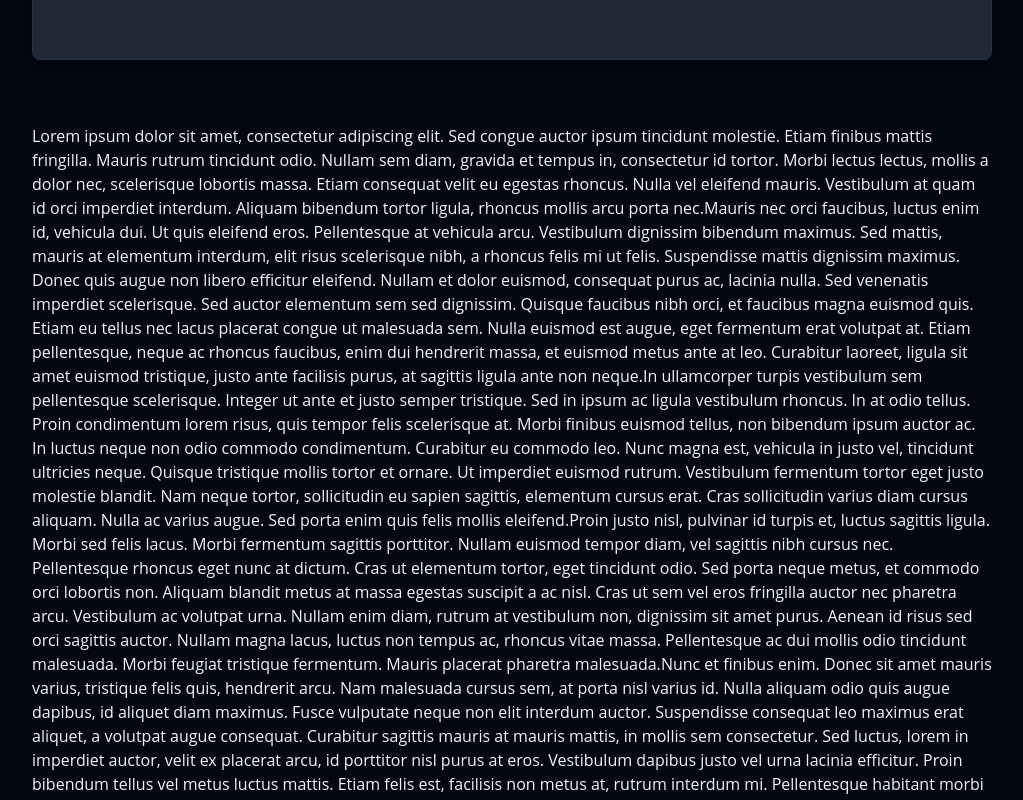
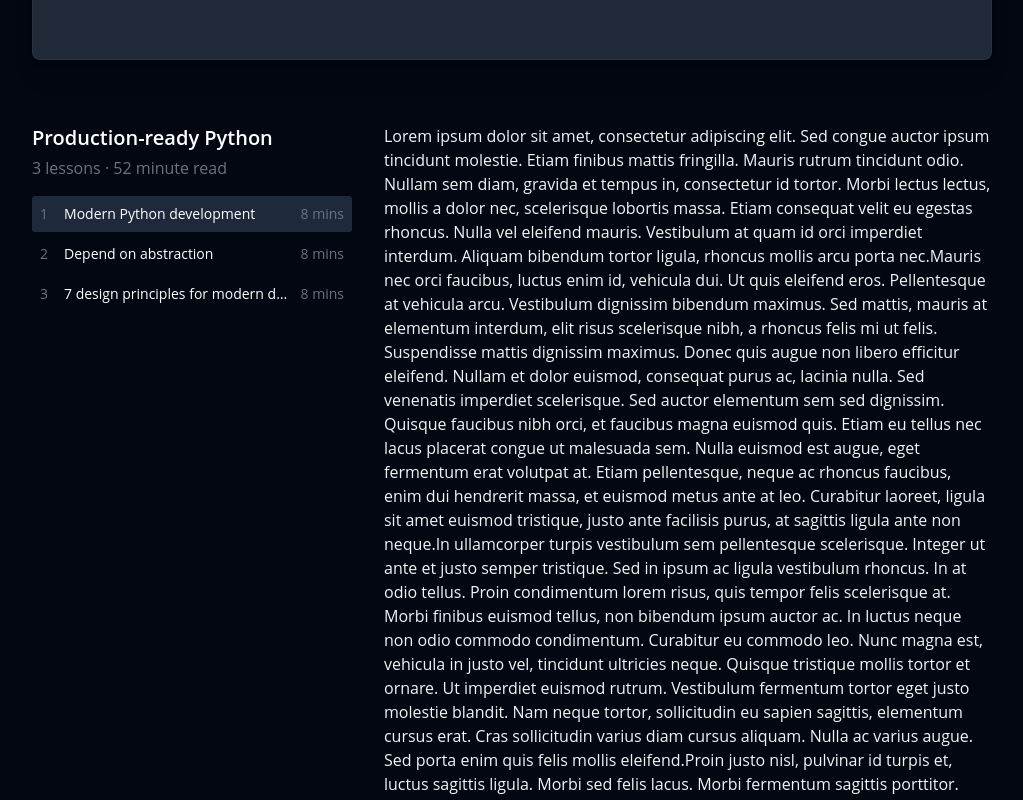
Before and after one commit to ellsphillips/level-up, a Next.js app: page /articles/1 in a window 1280 px wide. Shown: the part 720-1520 px from the top of the page, without its empty margins (128-1151 px from the left). Built offline with nearby package versions, Linux system fonts and the light colour scheme.

Commit message:
Feature: series toc

```diff
--- a/pages/articles/[id].tsx
+++ b/pages/articles/[id].tsx
@@ -4,7 +4,9 @@ import ListDetail from '@/components/article/Details';
 import { articleData } from '@/data/articles';
 import lipsum from '@/data/lipsum';
 import Layout from '@/layouts/Article';
-import { Article } from '@/types/article';
+import { Article, Series } from '@/types/article';
+import Link from 'next/link';
+import { useEffect, useState } from 'react';
 
 type Props = {
     item?: Article;
@@ -22,6 +24,16 @@ const StaticPropsDetail = ({ item, errors }: Props) => {
         );
     }
 
+    const [articlesInSeries, setArticlesInSeries] = useState<Article[]>([]);
+
+    useEffect(() => {
+        setArticlesInSeries(
+            articleData.filter(
+                article => article.series === Series.ProductionReadyPython,
+            ),
+        );
+    }, [item]);
+
     return (
         <Layout title={item ? item.title : 'Article Detail'}>
             <div className='py-16'>{item && <ListDetail item={item} />}</div>
@@ -29,6 +41,48 @@ const StaticPropsDetail = ({ item, errors }: Props) => {
             <div className='flex min-h-full min-w-0 flex-col items-center justify-center shadow-xl mt-4 overflow-hidden rounded-lg bg-gray-800 ring-1 ring-inset ring-white/5 lg:aspect-[2/1]'></div>
 
             <div className='flex gap-8 pt-16'>
+                <aside className='w-1/3'>
+                    <a className='text-xl font-medium text-white sm:font-semibold'>
+                        {item?.series}
+                    </a>
+                    <p className='mt-1 text-sm text-gray-500 sm:text-base'>
+                        {articlesInSeries.length} lessons · 52 minute read
+                    </p>
+                    <div className='mt-4 space-y-1'>
+                        {articleData
+                            .filter(
+                                article =>
+                                    article.series ===
+                                    Series.ProductionReadyPython,
+                            )
+                            .map((article, i) => {
+                                return (
+                                    <Link
+                                        href='/articles/[id]'
+                                        as={`/articles/${article.id}`}
+                                        className='flex items-center justify-between'
+                                    >
+                                        <div
+                                            className={`flex items-center w-full p-2 text-sm rounded hover:bg-slate-900 hover:cursor-pointer ${
+                                                item.id === article.id &&
+                                                'bg-slate-800'
+                                            }`}
+                                        >
+                                            <span className='text-gray-500'>
+                                                {i + 1}
+                                            </span>
+                                            <p className='flex-1 ml-4 text-white truncate'>
+                                                {article.title}
+                                            </p>
+                                            <span className='ml-2 text-gray-500'>
+                                                8 mins
+                                            </span>
+                                        </div>
+                                    </Link>
+                                );
+                            })}
+                    </div>
+                </aside>
                 <article className='flex-1'>{lipsum}</article>
             </div>
         </Layout>
```
